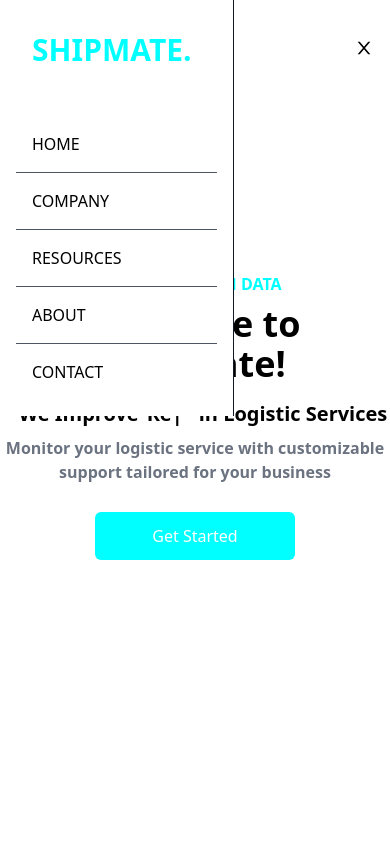
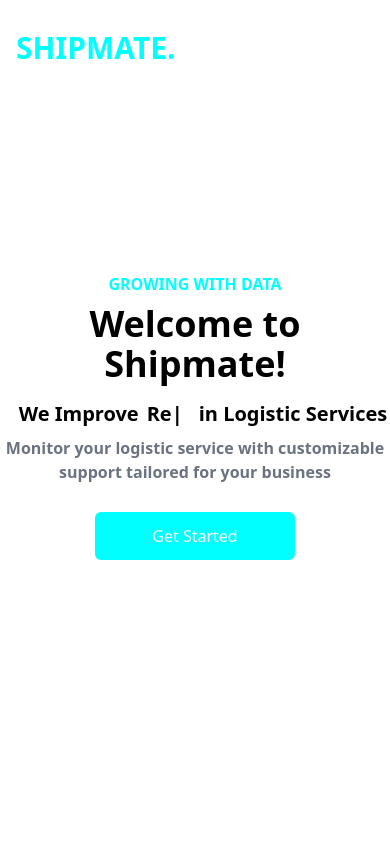
Before and after one commit to b1euuuuwu/landing-page-startup-digital, a React (Create React App) app: page / in a window 390 px wide. Shown: the top 844 px of the page. Built offline with nearby package versions, Linux system fonts and the light colour scheme.

Commit message:
edit navbar

```diff
--- a/src/components/Navbar.jsx
+++ b/src/components/Navbar.jsx
@@ -19,7 +19,7 @@ const Navbar = () => {
           <li className='p-4 cursor-pointer'>Contact</li>
         </ul>
 
-        <div onClick={handleNav} className='block md:hidden'>
+        {/* <div onClick={handleNav} className='block md:hidden'>
           {!nav ? <AiOutlineClose size={20} className='cursor-pointer'/> : <AiOutlineMenu size={20} className='cursor-pointer'/>}
         </div>
         <div className={!nav ? 'fixed left-0 top-0 w-[60%] h- full border-r border-r-gray-900 bg-white ease-in-out duration-500' : 'fixed left-[-100%] 500'}>
@@ -32,7 +32,7 @@ const Navbar = () => {
             <li className='p-4 border-b border-gray-600'>About</li>
             <li className='p-4'>Contact</li>
           </ul>
-        </div>
+        </div> */}
     </div>
   )
 }
```
